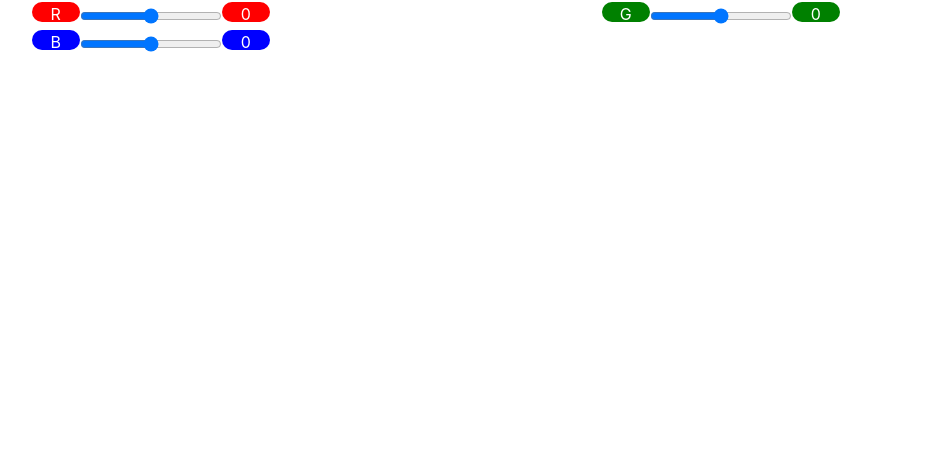
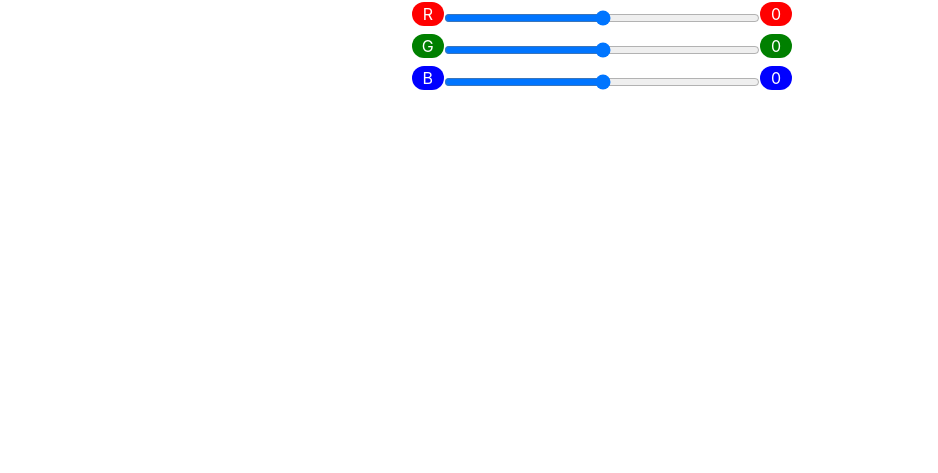
Before and after one commit to surferintaiwan/A35-Q2-RGB-to-Hex-Converter, a plain HTML site: page index.html in a window 1280 px wide. Shown: the part 327-800 px from the top of the page, without its empty margins (38-976 px from the left). Drawn offline with nearby package versions, Linux system fonts and the light colour scheme.

Commit message:
update the background-color of input in advanced version

```diff
--- a/css/style.css
+++ b/css/style.css
@@ -2,6 +2,8 @@
 	width: 100px;
 	height: 100px;
 }
+
+
 
 #new-rgb-red label:nth-child(1), #new-rgb-red label:nth-child(3){
 	color: white;
@@ -22,13 +24,11 @@
 	background-color: rgba(0,0,0,0.2);
 	color: black;
 }
-#new-rgb-input {
+#new-rgb-red, #new-rgb-green, #new-rgb-blue {
 	background-color: white;
 }
 
 #new-rgb-input label {
-	width: 20px;
-	height: 20px;
 	padding: 0;
 	text-align: center;
 	border-radius: 25px;
--- a/index.html
+++ b/index.html
@@ -49,30 +49,30 @@
 	<hr></hr>
 	<div class="container">
 		<h2>進階版</h2>
-		<div class="row" id="new-rgb-input">
-			<div class="col-6">
-				<div class="row align-self-center" id="new-rgb-red">
+		<div class="d-flex flex-column align-items-center row" id="new-rgb-input">
+			<div class="col-4">
+				<div class="row" id="new-rgb-red">
 					<label class="col-1" >R</label>
-					<input class="col-3" type="range" name="color-slider" min="0" max="255">
+					<input class="col-10" type="range" name="color-slider" min="0" max="255">
 					<label class="col-1"></label>
 				</div>
 	  		</div>
-	  		<div class="col-6 align-self-center">
+	  		<div class="col-4">
 				<div class="row" id="new-rgb-green">
 					<label class="col-1">G</label>
-					<input class="col-3" type="range" name="color-slider" min="0" max="255">
+					<input class="col-10" type="range" name="color-slider" min="0" max="255">
 					<label class="col-1"></label>
 				</div>
 	  		</div>
-	  		<div class="col-6 align-self-center">
+	  		<div class="col-4">
 				<div class="row" id="new-rgb-blue">
 					<label class="col-1">B</label>
-					<input class="col-3" type="range" name="color-slider" min="0" max="255">
+					<input class="col-10" type="range" name="color-slider" min="0" max="255">
 					<label class="col-1"></label>
 				</div>
 	  		</div>
-	  		<div class="col-6 align-self-center">
-	  			<div class="row">
+	  		<div class="col-4">
+	  			<div class="row justify-content-center">
 	  				<div></div>
 	  			</div>
 	  		</div>
```
